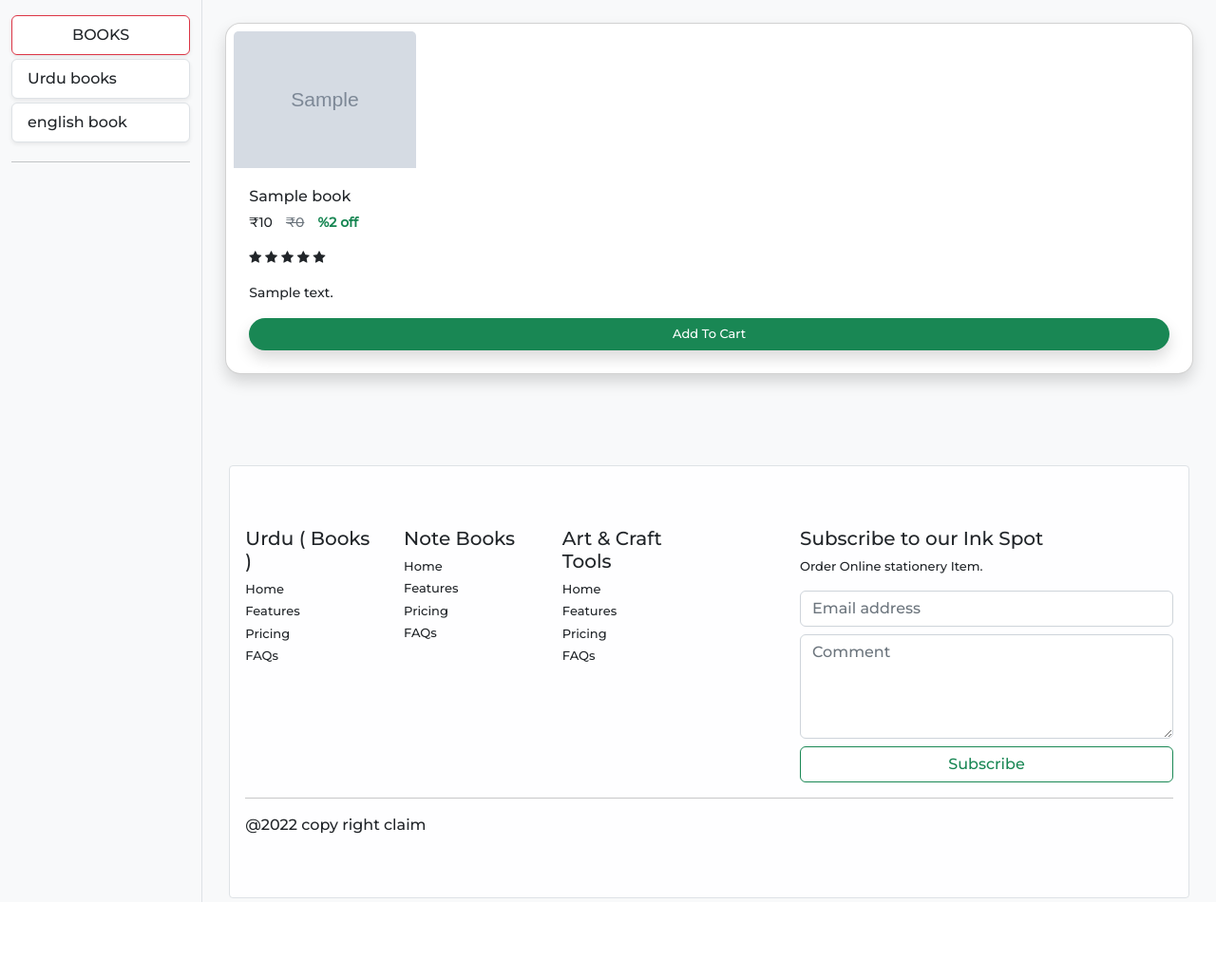
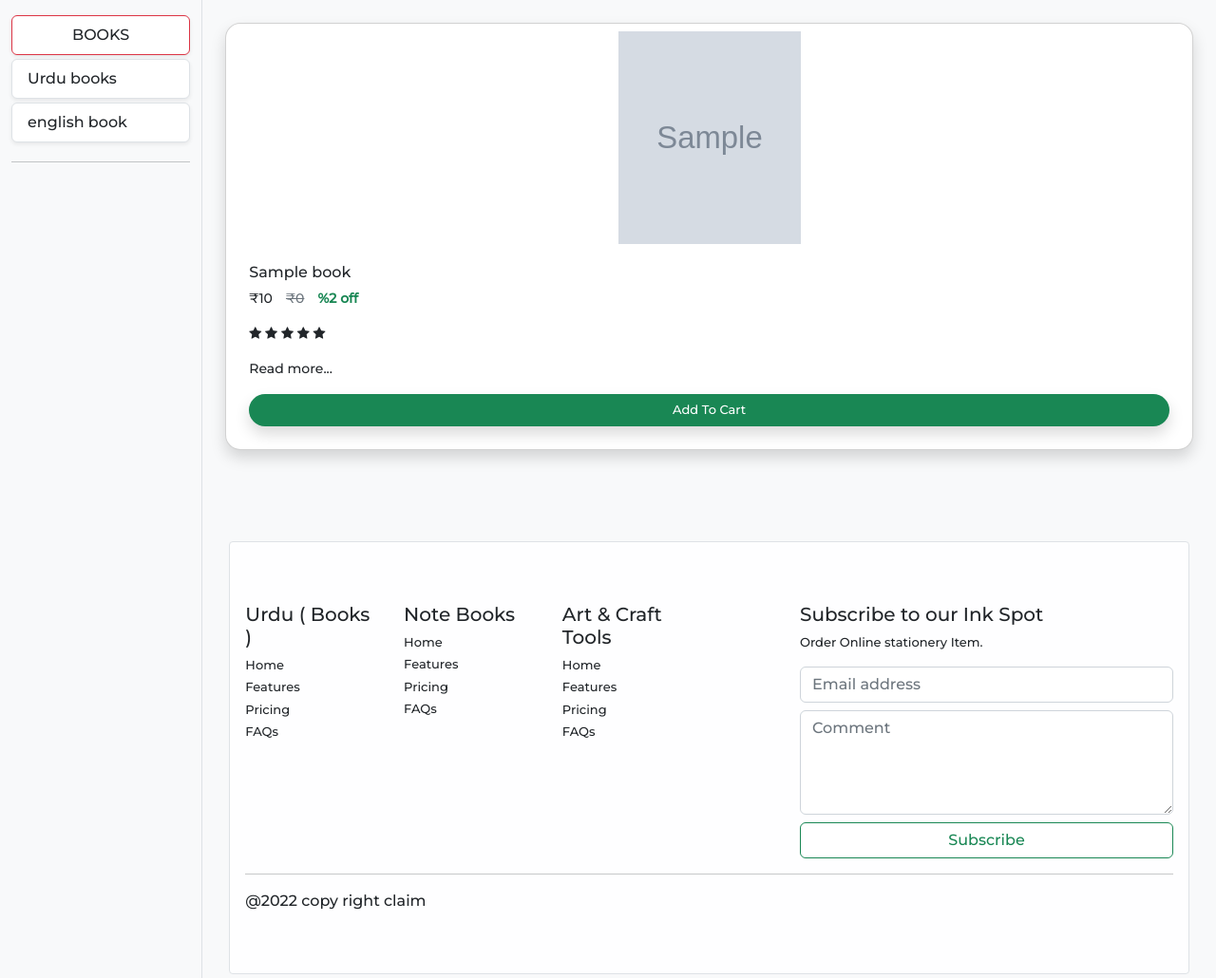
Before and after one commit to devShaik010/major-project, a Django app: page /book/ in a window 1280 px wide. Shown: the part 58-1088 px from the top of the page at 95% size. Before the commit the page ends 1008 px from the top, so only its background shows below. Run offline with Django 4.2, Linux system fonts and the light colour scheme; data comes from the database, SQL or seed files in the repository; tables that the repository leaves empty hold one stand-in row (values such as "Sample post"); grey boxes marked "Sample" are stand-in pictures; some libraries are stand-ins or nearby versions.

Commit message:
new code
 new code

```diff
--- a/templates/book.html
+++ b/templates/book.html
@@ -7,7 +7,7 @@
   <div class="col-lg-2 mx-auto mt border-end ">
     <!-- Hover added -->
     <div class="list-group mt-3 "   >
-      <a href="/" class="list-group-item list-group-item-action border rounded-2 mb-1 text-center border-danger shadow-sm"><script src="https://cdn.lordicon.com/qjzruarw.js"></script>
+      <a href="?" class="list-group-item list-group-item-action border rounded-2 mb-1 text-center border-danger shadow-sm"><script src="https://cdn.lordicon.com/qjzruarw.js"></script>
         <script src="https://cdn.lordicon.com/qjzruarw.js"></script>
 <lord-icon
     src="https://cdn.lordicon.com/ttioogfl.json"
@@ -19,7 +19,7 @@
     </div>
     {% for i in b_catogereis %}
     <div class="list-group  ">
-      <a href="/?cetogery={{i.id}}" class="list-group-item mb-1 list-group-item-action border rounded-6 shadow-sm " >
+      <a href="?categories={{i.id}}" class="list-group-item mb-1 list-group-item-action border rounded-6 shadow-sm " >
         </lord-icon>{{i.name}}</a>
     </div>
     {% endfor %}
@@ -37,8 +37,10 @@
       <div class="row">
             {% for i in book %}
             <div class="col ">
-              <div class="mt-4 card  shadow  borer border-rounded rounded-4 p-2" >
-                <img src="{{i.image.url}}" class="card-img-top text-center" style="width: 12rem;" alt="..." >
+              <div class="mt-4 card  shadow  borer border-rounded rounded-4 p-2 " >
+                <center>
+                <img src="{{i.image.url}}" class=" text-center" style="width:12rem; height: 14rem" alt="..." >
+              </center>
                 <div class="card-body">
                   <p class=" h6 card-title larg mt-1">{{i.name}}</p>
                     <p class="small"><span>&#8377;</span>{{i.price}}&emsp;<del class=" disabled text-secondary"><span>&#8377;</span>{{i.discount}}</del>&emsp;<b class="text-success">%2 off</b></p>
@@ -49,7 +51,7 @@
                       <span class="fa fa-star"></span>
                       <span class="fa fa-star"></span>
                       <p class="small">
-                    {{i.desc}}
+                    Read more...
 
                   </p>
                   <button class="btn  border-rounded border-opacity-75 bg-success rounded-5 shadow  w-100 text-white" style="height:2rem;font-size: small;height: auto; ">Add To Cart</button>
```
